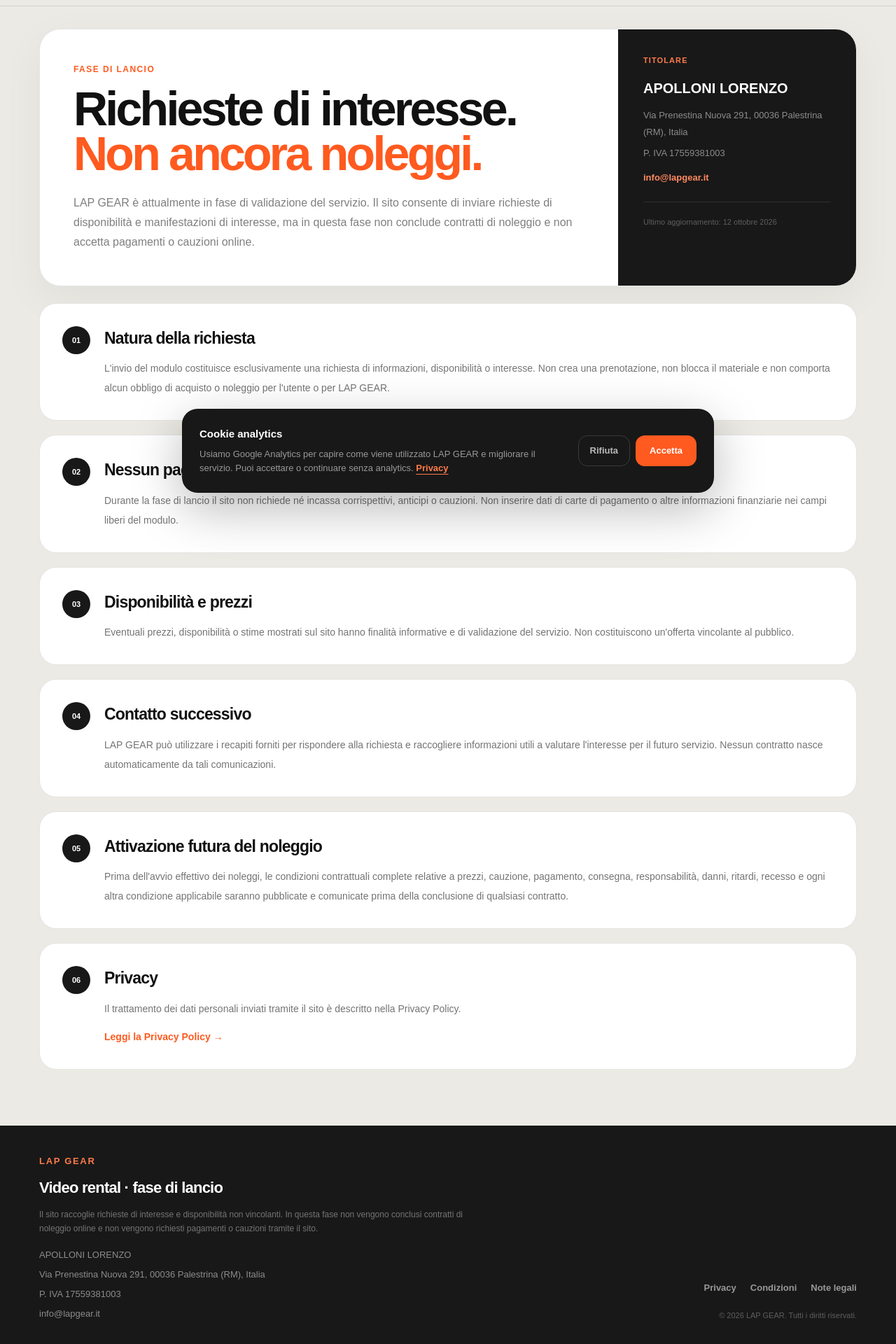
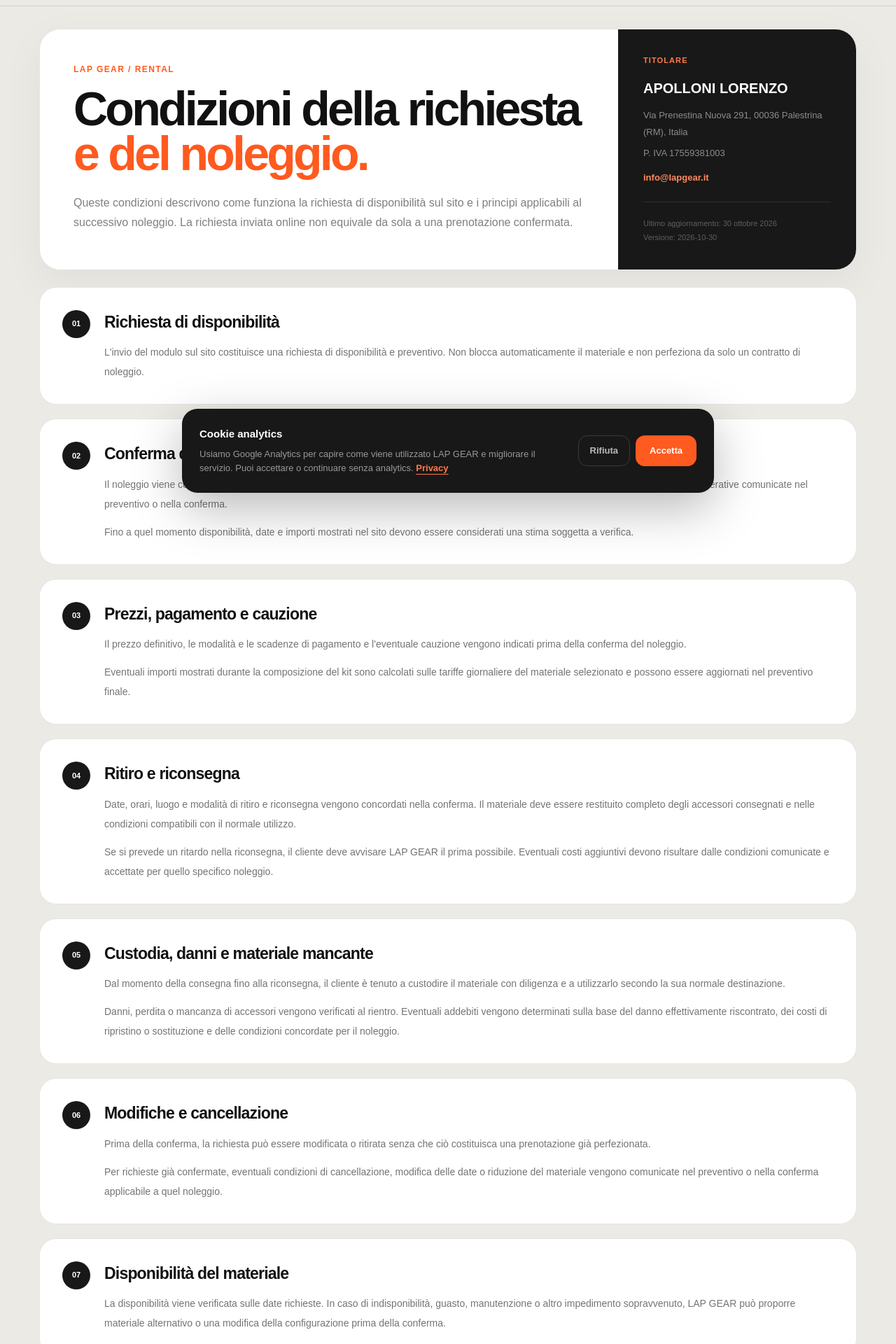
Before and after one commit to itslolloooo/lap-gear, a Next.js app: page /termini-noleggio in a window 1280 px wide. Shown: the part 80-2000 px from the top of the page at 70% size. Built offline with nearby package versions, Linux system fonts and the light colour scheme; no server answers.

Commit message:
Legal UX: align rental terms with live workflow

```diff
--- a/app/termini-noleggio/page.tsx
+++ b/app/termini-noleggio/page.tsx
@@ -1,16 +1,20 @@
 import type { Metadata } from "next";
 import Link from "next/link";
+
 import { getBusinessInfo } from "@/lib/business-info";
+import {
+  RENTAL_TERMS_LAST_UPDATED,
+  RENTAL_TERMS_VERSION,
+} from "@/lib/rental-terms";
 
 export const metadata: Metadata = {
-  title: "Condizioni del servizio | LAP GEAR",
-  description: "Condizioni della fase di lancio e raccolta richieste di interesse LAP GEAR.",
+  title: "Condizioni richiesta e noleggio | LAP GEAR",
+  description:
+    "Condizioni applicabili alle richieste di disponibilità e ai successivi noleggi LAP GEAR.",
   alternates: {
     canonical: "https://lapgear.it/termini-noleggio",
   },
 };
-
-const LAST_UPDATED = "12 ottobre 2026";
 
 export default function RentalTermsPage() {
   const business = getBusinessInfo();
@@ -22,82 +26,154 @@ export default function RentalTermsPage() {
           <div className="grid lg:grid-cols-[1fr_340px]">
             <div className="p-7 sm:p-10 lg:p-12">
               <div className="text-[12px] font-bold uppercase tracking-[0.12em] text-[#ff5a1f]">
-                Fase di lancio
+                LAP GEAR / Rental
               </div>
+
               <h1 className="mt-4 text-[48px] font-semibold leading-[0.94] tracking-[-0.055em] sm:text-[68px]">
-                Richieste di interesse.
+                Condizioni della richiesta
                 <br />
-                <span className="text-[#ff5a1f]">Non ancora noleggi.</span>
+                <span className="text-[#ff5a1f]">e del noleggio.</span>
               </h1>
+
               <p className="mt-6 max-w-[760px] text-[16px] leading-7 text-black/50">
-                LAP GEAR è attualmente in fase di validazione del servizio. Il sito consente
-                di inviare richieste di disponibilità e manifestazioni di interesse, ma in
-                questa fase non conclude contratti di noleggio e non accetta pagamenti o
-                cauzioni online.
+                Queste condizioni descrivono come funziona la richiesta di disponibilità
+                sul sito e i principi applicabili al successivo noleggio. La richiesta
+                inviata online non equivale da sola a una prenotazione confermata.
               </p>
             </div>
 
             <aside className="bg-[#181818] p-7 text-white sm:p-9">
-              <div className="text-[11px] font-bold uppercase tracking-[0.1em] text-[#ff7b4a]">Titolare</div>
-              <div className="mt-4 text-[20px] font-semibold">{business.legalName}</div>
-              <div className="mt-3 text-[13px] leading-6 text-white/50">{business.address}</div>
-              <div className="mt-2 text-[13px] text-white/50">P. IVA {business.vatId}</div>
-              <a href={`mailto:${business.email}`} className="mt-4 block break-all text-[13px] font-semibold text-[#ff8b60]">
+              <div className="text-[11px] font-bold uppercase tracking-[0.1em] text-[#ff7b4a]">
+                Titolare
+              </div>
+
+              <div className="mt-4 text-[20px] font-semibold">
+                {business.legalName}
+              </div>
+
+              <div className="mt-3 text-[13px] leading-6 text-white/50">
+                {business.address}
+              </div>
+
+              <div className="mt-2 text-[13px] text-white/50">
+                P. IVA {business.vatId}
+              </div>
+
+              <a
+                href={`mailto:${business.email}`}
+                className="mt-4 block break-all text-[13px] font-semibold text-[#ff8b60]"
+              >
                 {business.email}
               </a>
-              <div className="mt-6 border-t border-white/10 pt-5 text-[11px] text-white/30">
-                Ultimo aggiornamento: {LAST_UPDATED}
+
+              <div className="mt-6 border-t border-white/10 pt-5 text-[11px] leading-5 text-white/30">
+                Ultimo aggiornamento: {RENTAL_TERMS_LAST_UPDATED}
+                <br />
+                Versione: {RENTAL_TERMS_VERSION}
               </div>
             </aside>
           </div>
         </section>
 
         <div className="mt-6 space-y-5">
-          <Clause number="01" title="Natura della richiesta">
+          <Clause number="01" title="Richiesta di disponibilità">
             <p>
-              L'invio del modulo costituisce esclusivamente una richiesta di informazioni,
-              disponibilità o interesse. Non crea una prenotazione, non blocca il materiale
-              e non comporta alcun obbligo di acquisto o noleggio per l'utente o per LAP GEAR.
+              L&apos;invio del modulo sul sito costituisce una richiesta di disponibilità
+              e preventivo. Non blocca automaticamente il materiale e non perfeziona da
+              solo un contratto di noleggio.
             </p>
           </Clause>
 
-          <Clause number="02" title="Nessun pagamento online">
+          <Clause number="02" title="Conferma del noleggio">
             <p>
-              Durante la fase di lancio il sito non richiede né incassa corrispettivi, anticipi
-              o cauzioni. Non inserire dati di carte di pagamento o altre informazioni finanziarie
-              nei campi liberi del modulo.
+              Il noleggio viene considerato confermato solo dopo una conferma espressa di
+              LAP GEAR e l&apos;accettazione delle condizioni economiche e operative
+              comunicate nel preventivo o nella conferma.
+            </p>
+            <p>
+              Fino a quel momento disponibilità, date e importi mostrati nel sito devono
+              essere considerati una stima soggetta a verifica.
             </p>
           </Clause>
 
-          <Clause number="03" title="Disponibilità e prezzi">
+          <Clause number="03" title="Prezzi, pagamento e cauzione">
             <p>
-              Eventuali prezzi, disponibilità o stime mostrati sul sito hanno finalità informative
-              e di validazione del servizio. Non costituiscono un'offerta vincolante al pubblico.
+              Il prezzo definitivo, le modalità e le scadenze di pagamento e l&apos;eventuale
+              cauzione vengono indicati prima della conferma del noleggio.
+            </p>
+            <p>
+              Eventuali importi mostrati durante la composizione del kit sono calcolati
+              sulle tariffe giornaliere del materiale selezionato e possono essere
+              aggiornati nel preventivo finale.
             </p>
           </Clause>
 
-          <Clause number="04" title="Contatto successivo">
+          <Clause number="04" title="Ritiro e riconsegna">
             <p>
-              LAP GEAR può utilizzare i recapiti forniti per rispondere alla richiesta e raccogliere
-              informazioni utili a valutare l'interesse per il futuro servizio. Nessun contratto nasce
-              automaticamente da tali comunicazioni.
+              Date, orari, luogo e modalità di ritiro e riconsegna vengono concordati
+              nella conferma. Il materiale deve essere restituito completo degli accessori
+              consegnati e nelle condizioni compatibili con il normale utilizzo.
+            </p>
+            <p>
+              Se si prevede un ritardo nella riconsegna, il cliente deve avvisare LAP GEAR
+              il prima possibile. Eventuali costi aggiuntivi devono risultare dalle condizioni
+              comunicate e accettate per quello specifico noleggio.
             </p>
           </Clause>
 
-          <Clause number="05" title="Attivazione futura del noleggio">
+          <Clause number="05" title="Custodia, danni e materiale mancante">
             <p>
-              Prima dell'avvio effettivo dei noleggi, le condizioni contrattuali complete relative a
-              prezzi, cauzione, pagamento, consegna, responsabilità, danni, ritardi, recesso e ogni
-              altra condizione applicabile saranno pubblicate e comunicate prima della conclusione
-              di qualsiasi contratto.
+              Dal momento della consegna fino alla riconsegna, il cliente è tenuto a
+              custodire il materiale con diligenza e a utilizzarlo secondo la sua normale
+              destinazione.
+            </p>
+            <p>
+              Danni, perdita o mancanza di accessori vengono verificati al rientro. Eventuali
+              addebiti vengono determinati sulla base del danno effettivamente riscontrato,
+              dei costi di ripristino o sostituzione e delle condizioni concordate per il
+              noleggio.
             </p>
           </Clause>
 
-          <Clause number="06" title="Privacy">
+          <Clause number="06" title="Modifiche e cancellazione">
             <p>
-              Il trattamento dei dati personali inviati tramite il sito è descritto nella Privacy Policy.
+              Prima della conferma, la richiesta può essere modificata o ritirata senza
+              che ciò costituisca una prenotazione già perfezionata.
             </p>
-            <Link href="/privacy" className="font-semibold text-[#ff5a1f]">Leggi la Privacy Policy →</Link>
+            <p>
+              Per richieste già confermate, eventuali condizioni di cancellazione,
+              modifica delle date o riduzione del materiale vengono comunicate nel
+              preventivo o nella conferma applicabile a quel noleggio.
+            </p>
+          </Clause>
+
+          <Clause number="07" title="Disponibilità del materiale">
+            <p>
+              La disponibilità viene verificata sulle date richieste. In caso di indisponibilità,
+              guasto, manutenzione o altro impedimento sopravvenuto, LAP GEAR può proporre
+              materiale alternativo o una modifica della configurazione prima della conferma.
+            </p>
+          </Clause>
+
+          <Clause number="08" title="Dati personali">
+            <p>
+              I dati forniti sono utilizzati per gestire la richiesta, il preventivo e il
+              successivo rapporto di noleggio secondo quanto indicato nell&apos;informativa privacy.
+            </p>
+
+            <Link
+              href="/privacy"
+              className="font-semibold text-[#ff5a1f]"
+            >
+              Leggi l&apos;Informativa privacy →
+            </Link>
+          </Clause>
+
+          <Clause number="09" title="Contatti">
+            <p>
+              Per chiarimenti sulle condizioni applicabili a una richiesta o a un noleggio
+              è possibile contattare LAP GEAR all&apos;indirizzo indicato in questa pagina.
+            </p>
           </Clause>
         </div>
       </div>
@@ -105,14 +181,30 @@ export default function RentalTermsPage() {
   );
 }
 
-function Clause({ number, title, children }: { number: string; title: string; children: React.ReactNode }) {
+function Clause({
+  number,
+  title,
+  children,
+}: {
+  number: string;
+  title: string;
+  children: React.ReactNode;
+}) {
   return (
     <section className="rounded-[24px] border border-black/10 bg-white p-6 sm:p-8">
       <div className="flex gap-5">
-        <div className="flex h-10 w-10 shrink-0 items-center justify-center rounded-full bg-[#181818] text-[11px] font-bold text-white">{number}</div>
+        <div className="flex h-10 w-10 shrink-0 items-center justify-center rounded-full bg-[#181818] text-[11px] font-bold text-white">
+          {number}
+        </div>
+
         <div>
-          <h2 className="text-[23px] font-semibold tracking-[-0.035em]">{title}</h2>
-          <div className="mt-3 space-y-3 text-[14px] leading-7 text-black/55">{children}</div>
+          <h2 className="text-[23px] font-semibold tracking-[-0.035em]">
+            {title}
+          </h2>
+
+          <div className="mt-3 space-y-3 text-[14px] leading-7 text-black/55">
+            {children}
+          </div>
         </div>
       </div>
     </section>
```
